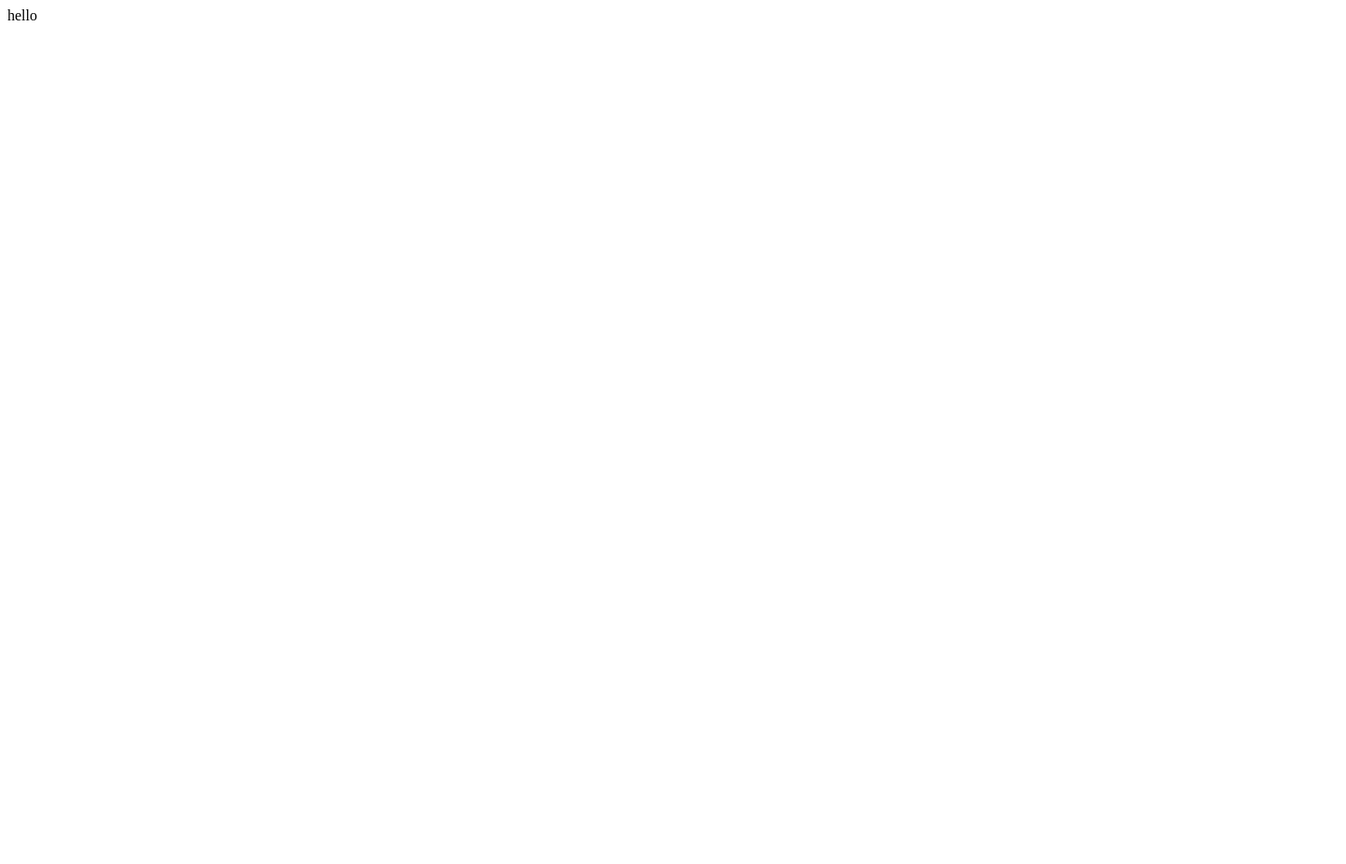
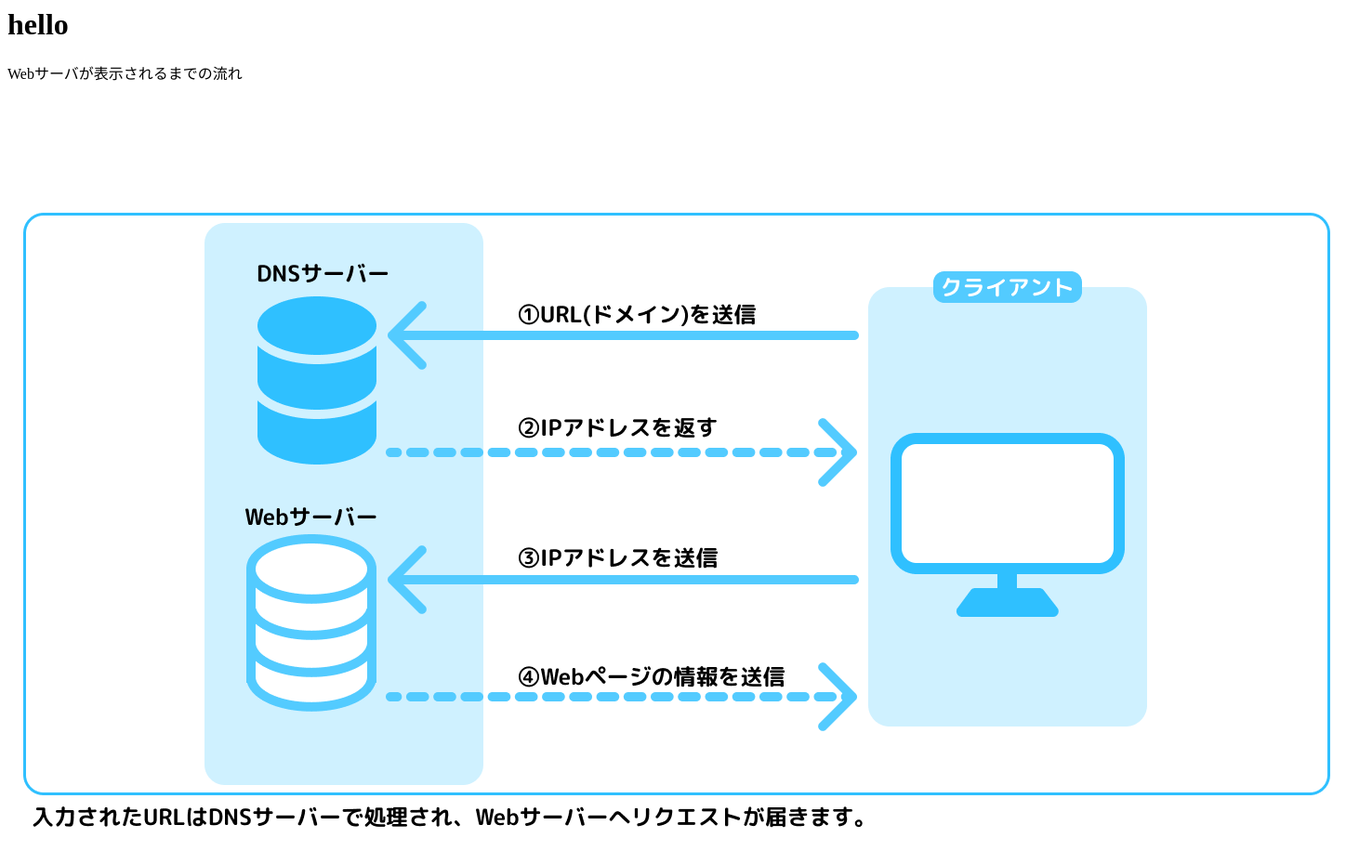
Before and after one commit to i2124067/vol2, a plain HTML site: page index.html in a window 1280 px wide. Shown: the whole page at 93% size, 1448 px wide, since content can reach past the window. Before the commit the page ends 800 px from the top, so only its background shows below. Drawn offline with Linux system fonts and the light colour scheme.

Commit message:
Update index.html
画像読み込み

```diff
--- a/index.html
+++ b/index.html
@@ -1 +1,3 @@
-hello
+<h1>hello </h1>
+<p>Webサーバが表示されるまでの流れ</p>
+<img src="i2124067.png">
```
